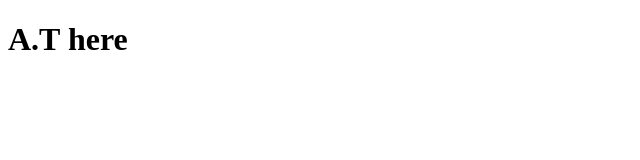
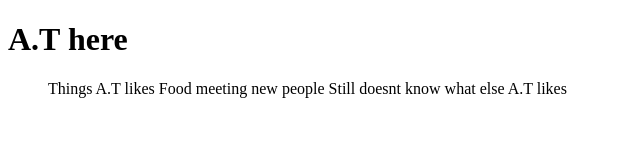
Before and after one commit to atsang14/atsang14.github.io, a plain HTML site: page index.html in a window 1280 px wide. Shown: the whole page, without its empty margins (0-640 px from the left). Drawn offline with Linux system fonts and the light colour scheme.

Commit message:
added ol with tr

```diff
--- a/index.html
+++ b/index.html
@@ -2,8 +2,18 @@
 <html>
 <head>
 	<title>A.T webpage</title>
+	<style type="text/css">
+
+	</style>
 </head>
 <body>
 	<h1>A.T here</h1>
+	<ol>
+		<th>Things A.T likes</th>
+		<tr>Food</tr>
+		<tr>meeting new people</tr>
+		<tr>Still doesnt know what else A.T likes</tr>
+
+	</ol>
 </body>
 </html>
```
